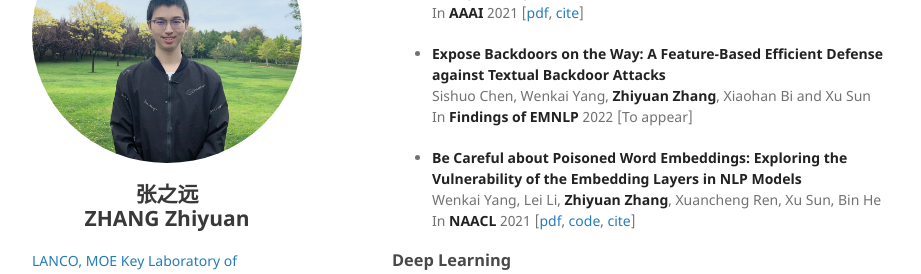
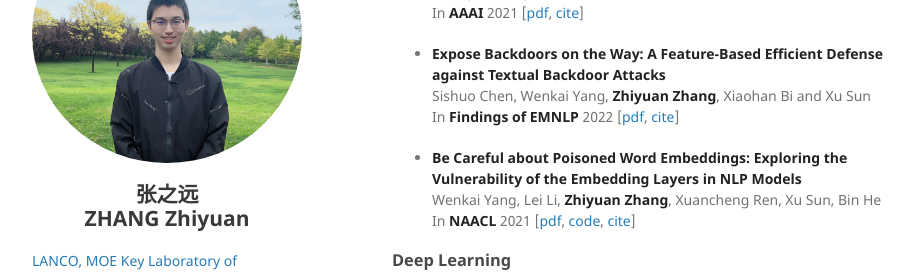
Before and after one commit to pkuzzy/pkuzzy.github.io, a Jekyll site: the page built from index.md, in a window 1280 px wide and 900 px high, scrolled down 1652 px. Shown: the part 153-427 px from the top of the window, without its empty margins (178-1099 px from the left). Built offline with Jekyll 4.4.1, drawn with Linux system fonts in a browser that asks for light colours; nearby versions of some CDN libraries; our own code applies the rules of GitHub Pages for plain Markdown files.

Commit message:
Update index.md

```diff
--- a/index.md
+++ b/index.md
@@ -59,7 +59,7 @@ layout: default
 
 - **Expose Backdoors on the Way: A Feature-Based Efficient Defense against Textual Backdoor Attacks**
   Sishuo Chen, Wenkai Yang, **Zhiyuan Zhang**, Xiaohan Bi and Xu Sun
-  In **Findings of EMNLP** 2022 [To appear]
+  In **Findings of EMNLP** 2022 [[pdf](https://aclanthology.org/2022.findings-emnlp.47.pdf), [cite](https://dblp.uni-trier.de/rec/conf/emnlp/ChenYZBS22.html?view=bibtex)]
 
 - **Be Careful about Poisoned Word Embeddings: Exploring the Vulnerability of the Embedding Layers in NLP Models**
   Wenkai Yang, Lei Li, **Zhiyuan Zhang**, Xuancheng Ren, Xu Sun, Bin He
```
